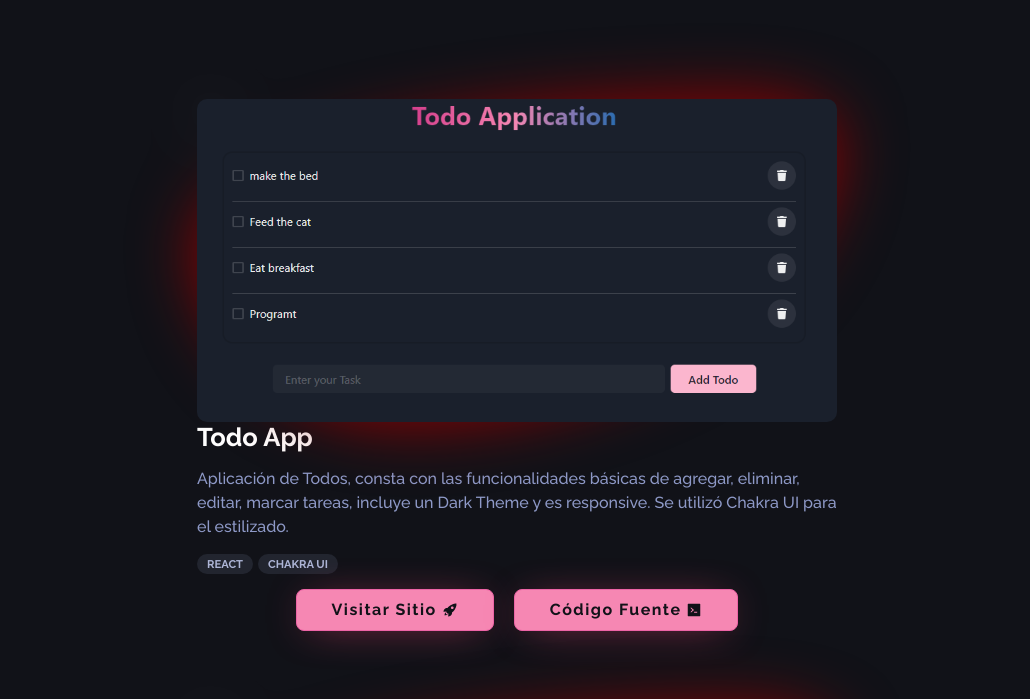
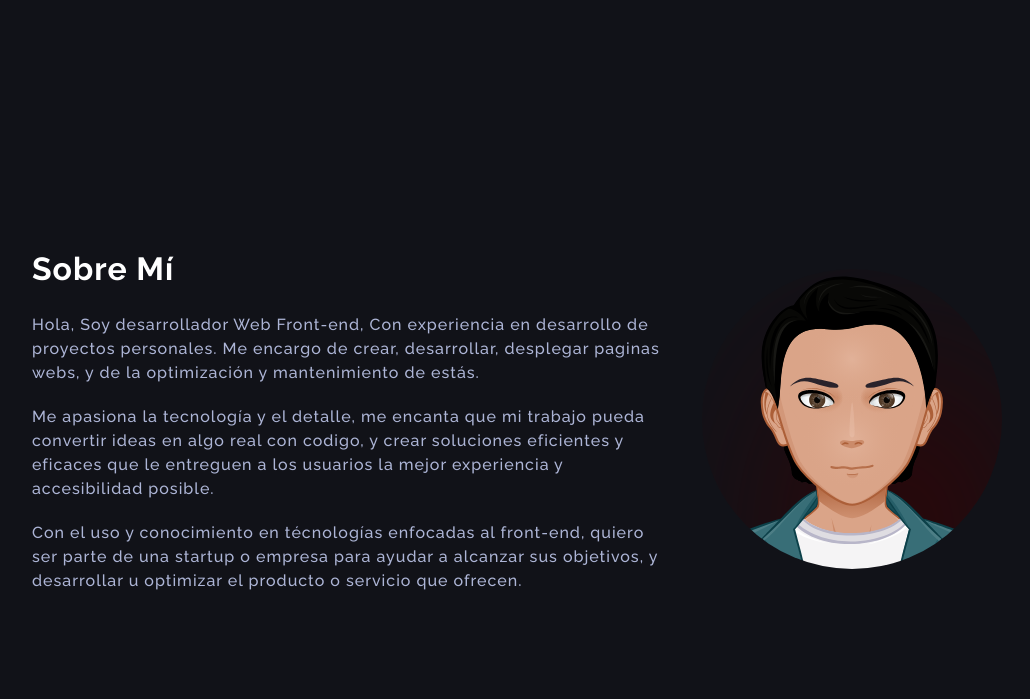
Before and after one commit to Kyokox1/portfolio, a React (Vite) app: page / in a window 1280 px wide. Shown: the part 781-1480 px from the top of the page, without its empty margins (123-1153 px from the left). Built offline with nearby package versions, Linux system fonts and the light colour scheme.

Commit message:
Agregando Acerca de mi.

```diff
--- a/src/App.jsx
+++ b/src/App.jsx
@@ -2,6 +2,7 @@ import React from "react";
 
 import { Layout } from "./layout/Layout";
 import { Hero } from "./sections/hero/Hero";
+import { AboutMe } from "./sections/about-me/AboutMe";
 import { Projects } from "./sections/projects/Projects";
 import { Skills } from "./sections/skills/Skills";
 import { Hobbies } from "./sections/hobbies/Hobbies";
@@ -10,6 +11,7 @@ function App() {
 	return (
 		<Layout>
 			<Hero />
+			<AboutMe />
 			<Projects />
 			<Skills />
 			<Hobbies />
--- a/src/animations/FadeInDirection.jsx
+++ b/src/animations/FadeInDirection.jsx
@@ -1,8 +1,8 @@
 import React from "react";
 import { motion } from "framer-motion";
 
-// ? Componente de Framer Motion, la prop "onView" definira si el children se animara al hacer scroll,
-// ? o sea cuando aparezca en pantalla, o no.
+// ? Framer Motion component, the "onView" prop will define if the children will be animated when scrolling,
+// ? that is when it appears on the screen, or not.
 
 export const FadeInDirection = ({
 	children,
@@ -19,7 +19,7 @@ export const FadeInDirection = ({
 			}
 			animate={!onView && { x: 0, opacity: 1 }}
 			whileInView={onView && { opacity: 1, x: 0 }}
-			viewport={onView && { once: true, amount: 0.3 }}
+			viewport={onView && { once: true, amount: 0.35 }}
 			transition={{
 				type: "spring",
 				bounce: 0.3,
--- a/src/components/project-card/ProjectCard.jsx
+++ b/src/components/project-card/ProjectCard.jsx
@@ -1,7 +1,6 @@
 import React from "react";
 import { IoIosRocket } from "react-icons/io";
 import { AiFillCode } from "react-icons/ai";
-import { motion } from "framer-motion";
 
 import { ButtonProject } from "../button-projects/ButtonProject";
 
@@ -19,12 +18,12 @@ export const ProjectCard = ({
 }) => {
 	const animationDirection = index % 2 === 0 ? "left" : "right";
 	return (
-		<article className={styles.card__container}>
 		<FadeInDirection
 			direction={animationDirection}
 			time={1.5}
 			onView={true}
 		>
+			<article className={styles.card__container}>
 				<div className={styles.card__img}>
 					<img src={img} alt={title} />
 					<div className={styles.card__img_bg}>asd</div>
@@ -50,7 +49,7 @@ export const ProjectCard = ({
 						</ButtonProject>
 					</div>
 				</div>
+			</article>
 		</FadeInDirection>
-		</article>
 	);
 };
--- /dev/null
+++ b/src/sections/about-me/AboutMe.jsx
@@ -0,0 +1,36 @@
+import React from "react";
+
+import avatar from "../../../public/assets/avatar.svg";
+
+import styles from "./aboutMe.module.css";
+
+export const AboutMe = () => {
+	return (
+		<section id="about-me" className={styles.container}>
+			<div className={styles.description}>
+				<h3>Sobre Mí</h3>
+				<p>
+					Hola, Soy desarrollador Web Front-end, Con experiencia en
+					desarrollo de proyectos personales. Me encargo de crear,
+					desarrollar, desplegar paginas webs, y de la optimización y
+					mantenimiento de estás.
+				</p>
+				<p>
+					Me apasiona la tecnología y el detalle, me encanta que mi
+					trabajo pueda convertir ideas en algo real con codigo, y
+					crear soluciones eficientes y eficaces que le entreguen a
+					los usuarios la mejor experiencia y accesibilidad posible.
+				</p>
+				<p>
+					Con el uso y conocimiento en técnologías enfocadas al
+					front-end, quiero ser parte de una startup o empresa para
+					ayudar a alcanzar sus objetivos, y desarrollar u optimizar
+					el producto o servicio que ofrecen.
+				</p>
+			</div>
+			<div className={styles.img__container}>
+				<img src={avatar} alt="avatar" />
+			</div>
+		</section>
+	);
+};
--- /dev/null
+++ b/src/sections/about-me/aboutMe.module.css
@@ -0,0 +1,32 @@
+.container {
+	display: flex;
+	justify-content: center;
+	align-items: center;
+	gap: 30px;
+	min-height: 100vh;
+}
+
+.description {
+	color: var(--gray-letter-100);
+	display: flex;
+	flex-direction: column;
+	gap: 20px;
+	max-width: 50%;
+	font-weight: 500;
+	letter-spacing: 1px;
+}
+
+.description h3 {
+	color: #ffffff;
+	font-size: 2rem;
+}
+
+.img__container {
+	width: 300px;
+	border-radius: 50%;
+	overflow: hidden;
+}
+
+.img__container img {
+	filter: drop-shadow(50px 100px 100px var(--red-300));
+}
--- a/src/sections/header/Header.jsx
+++ b/src/sections/header/Header.jsx
@@ -13,7 +13,7 @@ export const Header = () => {
 			</a>
 			<nav className={styles.nav}>
 				<div className={styles.nav__sections}>
-					<a href="#about-me">Sobre Mi</a>
+					<a href="#about-me">Sobre Mí</a>
 					<a href="#projects">Proyectos</a>
 					<a href="#skills">Habilidades</a>
 				</div>
--- a/src/sections/hero/hero.module.css
+++ b/src/sections/hero/hero.module.css
@@ -14,11 +14,11 @@
 }
 
 .hero__container h1 {
-	font-size: 2.2rem;
+	font-size: 2.4rem;
 }
 
 .hero__container h2 {
-	font-size: 1.4rem;
+	font-size: 1.5rem;
 	font-weight: 400;
 	padding: 0px 0 25px;
 	color: var(--gray-letter-200);
--- a/src/sections/projects/projects.module.css
+++ b/src/sections/projects/projects.module.css
@@ -1,6 +1,7 @@
 .projects__container {
 	display: flex;
 	flex-direction: column;
+	align-items: center;
 	gap: 80px;
 	padding: 80px 0 0 0;
 }
--- a/src/sections/skills/skills.module.css
+++ b/src/sections/skills/skills.module.css
@@ -1,14 +1,19 @@
 .container {
 	display: flex;
 	flex-direction: column;
+	align-items: center;
 	justify-content: center;
 	text-align: center;
 	min-height: 100vh;
 	gap: 50px;
 }
 
+.container h3 {
+	font-size: 2rem;
+}
+
 .skills__figure {
-	min-width: 100%;
+	max-width: 70%;
 	display: grid;
 	grid-template-columns: repeat(auto-fill, minmax(150px, 1fr));
 	justify-items: center;
```
Also changed, not shown: public/assets/avatar.svg (added). Lines whose indentation alone changed are shown as unchanged.
